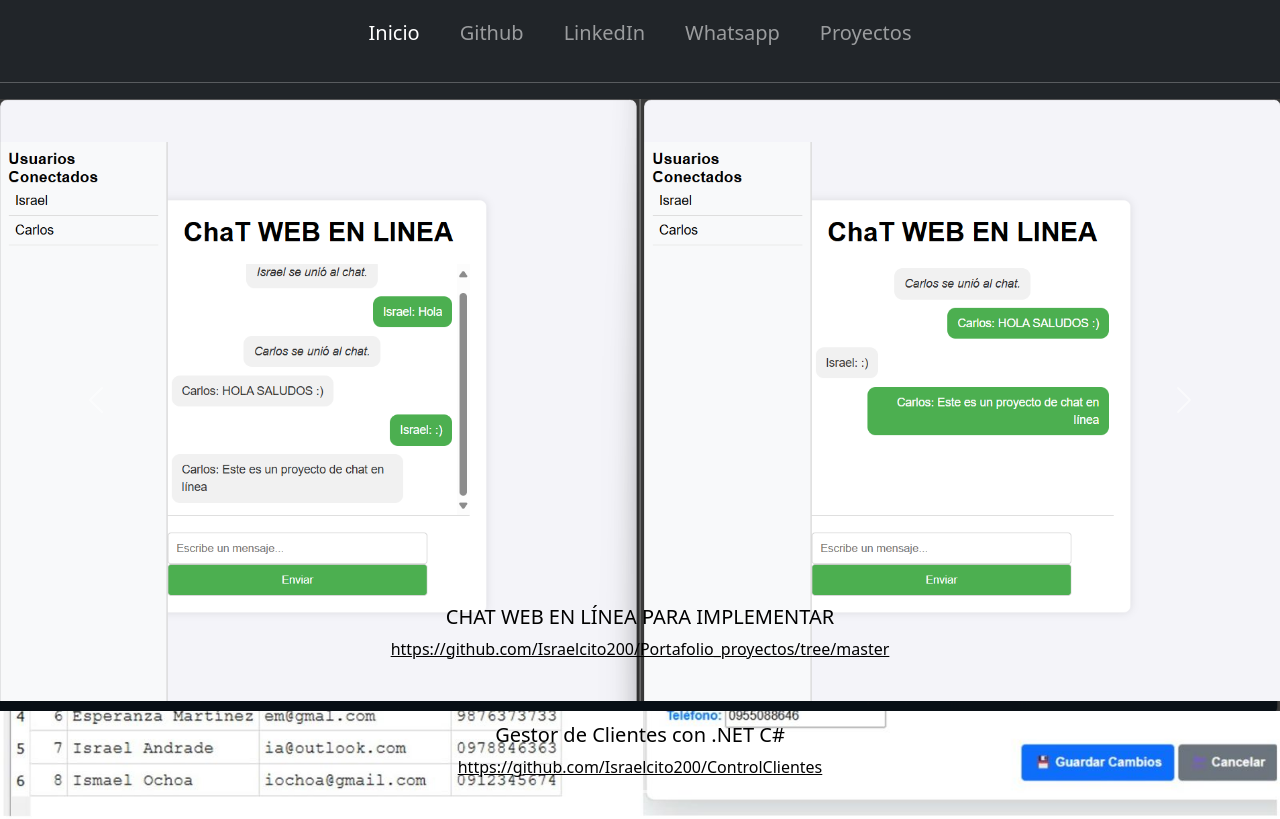
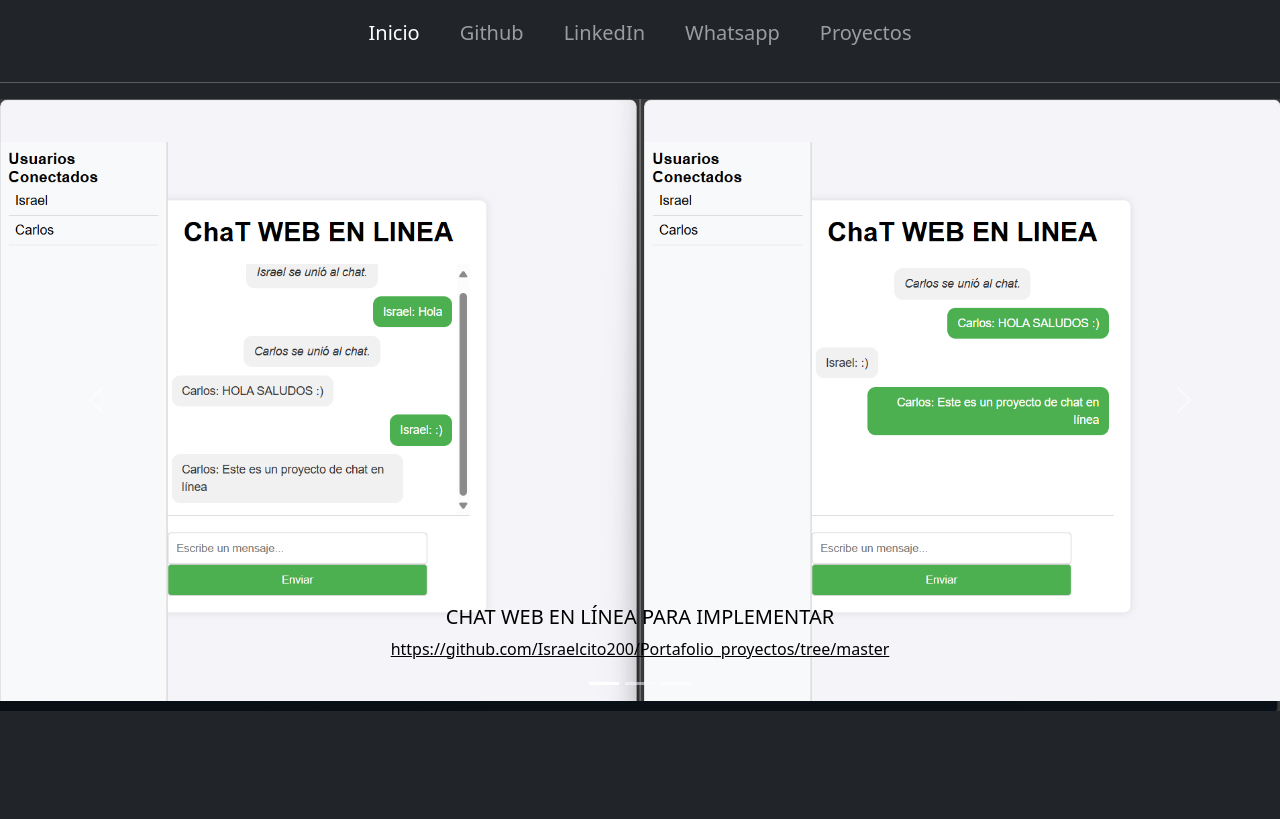
Before and after one commit to Israelcito200/tec-israeltoala.github.io, a plain HTML site: page proyectos-github.html in a window 1280 px wide. Drawn offline with nearby package versions, Linux system fonts and the light colour scheme.

Commit message:
Update proyectos-github.html

```diff
--- a/proyectos-github.html
+++ b/proyectos-github.html
@@ -47,17 +47,7 @@
             </div>
             <div class="carousel-inner">
 
-                <div class="carousel-item active">
-        <img src=".net.jpg" class="d-block w-100" alt="...">
-        <div class="carousel-caption d-none d-md-block">
-            <h5 style="color: black;">Gestor de Clientes con .NET C#</h5>
-            <a href="https://github.com/Israelcito200/ControlClientes"
-               target="_blank"
-               style="color: black; text-decoration: underline;">
-                https://github.com/Israelcito200/ControlClientes
-            </a>
-        </div>
-    </div>
+
 
 
     <div class="carousel-item active">
```
